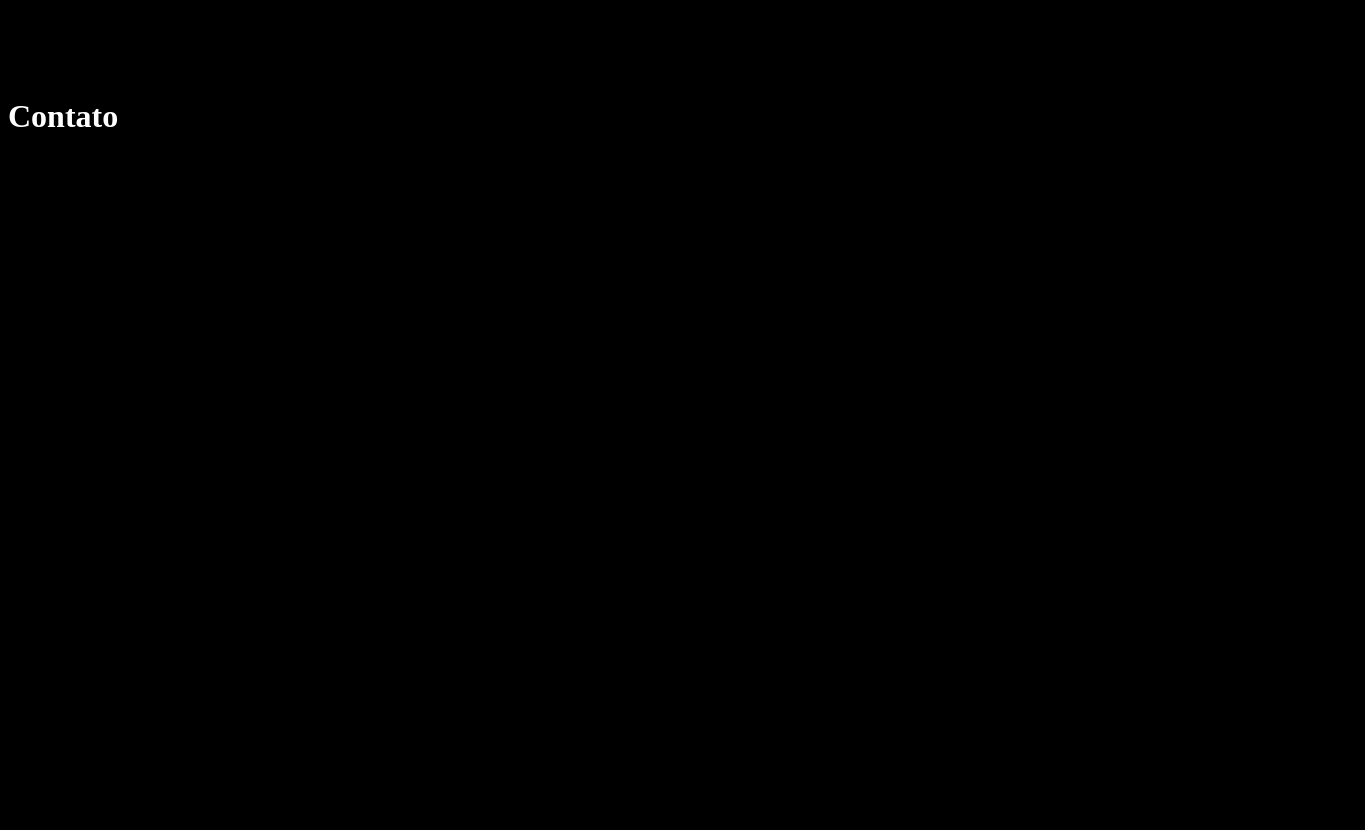
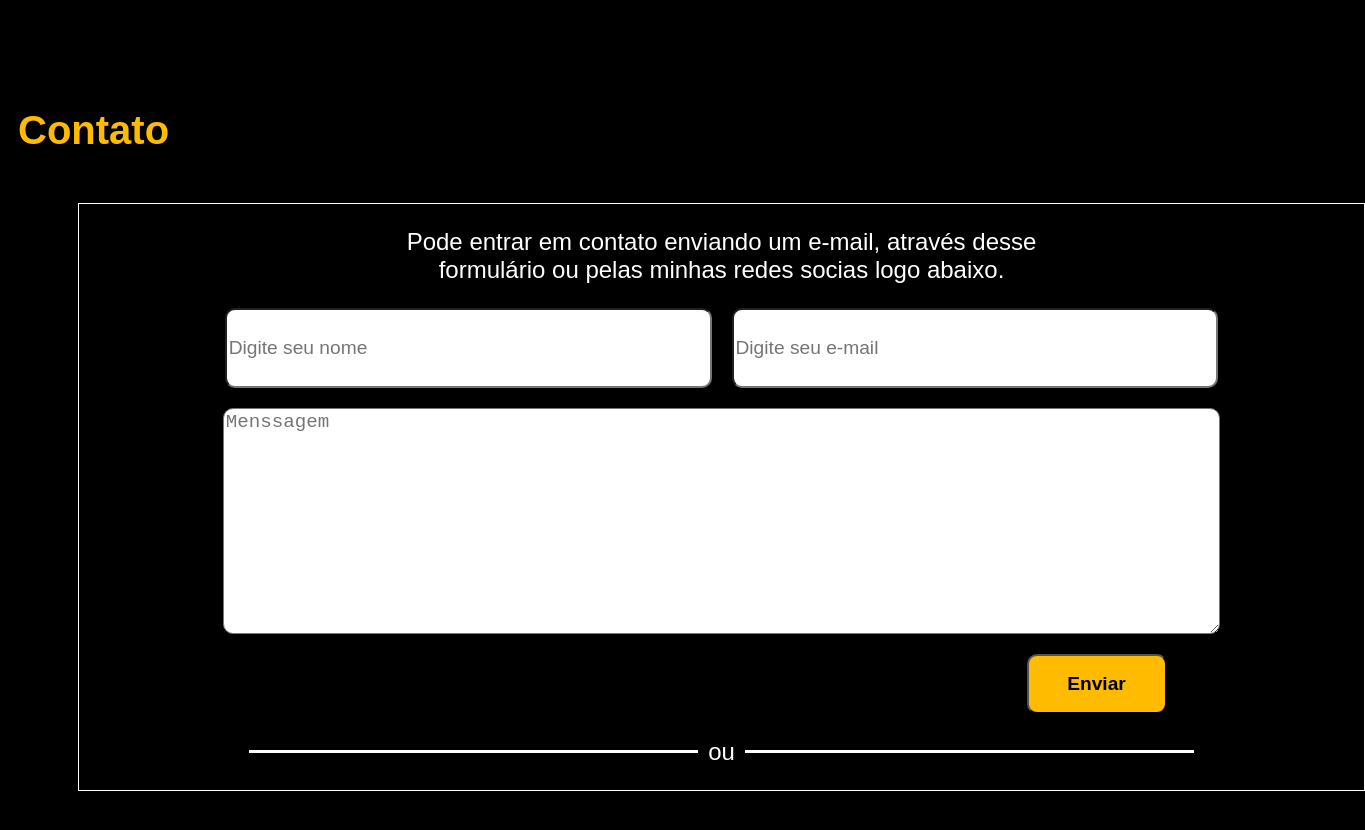
Before and after one commit to viniciusvss120/portifolio_2, a Next.js app: page / in a window 1280 px wide. Shown: the part 5848-6678 px from the top of the page, 1365 px wide, since content can reach past the window. Before the commit the page ends 6004 px from the top, so only its background shows below. Built offline with nearby package versions, Linux system fonts and the light colour scheme.

Commit message:
Fazendo a sessão de contato

```diff
--- a/src/components/contato/Contato.module.css
+++ b/src/components/contato/Contato.module.css
@@ -0,0 +1,79 @@
+.container{
+  margin: 100px auto;
+  display: grid;
+}
+
+.container h1{
+  font-family: Arial, Helvetica, sans-serif;
+  font-size: 40px;
+  font-weight: bold;
+  margin: 10px auto 50px 10px;
+  color: #FFBB00;
+}
+
+.contato{
+  justify-self: center;
+  display: grid;
+  justify-content: center;
+  width: 90%;
+  border: 1px solid #fff;
+}
+
+.contato p {
+  font-size: 1.5rem;
+  font-family: Arial, Helvetica, sans-serif;
+  max-width: 50%;
+  text-align: center;
+  justify-self: center;
+
+}
+
+.formulario{
+  width: 70%;
+  display: flex;
+  flex-wrap: wrap;
+  gap: 20px;
+  justify-self: center;
+  justify-content: center;
+  /* border: 1px solid #fff; */
+}
+
+.formulario input{
+  width: 48%;
+  height: 74px;
+  font-size: 1.2rem;
+  border-radius: 10px;
+}
+
+.formulario textarea{
+  font-size: 1.2rem;
+  border-radius: 10px;
+}
+
+.formulario button{
+  width: 140px;
+  height: 60px;
+  border-radius: 10px;
+  background: #FFBB00;
+  color: #000;
+  font-family: Arial, Helvetica, sans-serif;
+  font-size: 1.2rem;
+  font-weight: bold;
+  margin-left: 750px;
+}
+
+.divisa{
+  display: flex;
+  width: 70%;
+  align-items: center;
+  justify-content: center;
+  gap: 10px;
+  justify-self: center;
+  /* border: 1px solid #fff; */
+}
+
+.divisa span{
+  width: 45%;
+  height: 3px;
+  background: #fff;
+}
--- a/src/components/contato/Contato.tsx
+++ b/src/components/contato/Contato.tsx
@@ -2,8 +2,25 @@ import style from './Contato.module.css'
 
 export default function Contato(){
   return (
-    <div>
+    <section className={style.container}>
       <h1>Contato</h1>
-    </div>
+      <div className={style.contato}>
+        <p>Pode entrar em contato enviando um e-mail, através
+          desse formulário ou pelas minhas redes socias logo abaixo.
+        </p>
+        <form className={style.formulario}>
+          <input type="text" placeholder='Digite seu nome'/>
+          <input type="email" placeholder='Digite seu e-mail' />
+          <textarea name="mensagem" placeholder='Menssagem' cols={117} rows={10}></textarea>
+          <button type="submit">Enviar</button>
+        </form>
+        <div className={style.divisa}>
+          <span></span>
+          <p>ou</p>
+          <span></span>
+        </div>
+        <div className={style.icons}></div>
+      </div>
+    </section>
   )
 }
```
